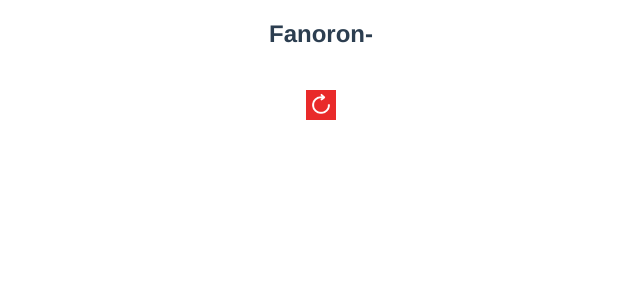
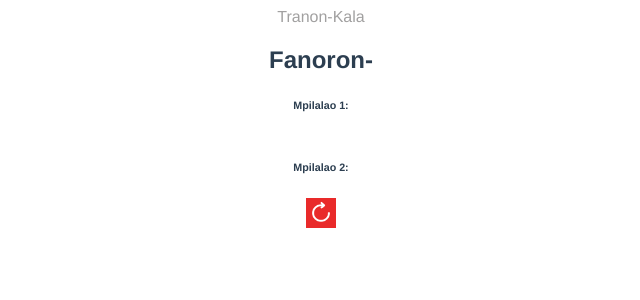
Before and after one commit to TatumLn/Gasy-Game-GG, a Vue app in the folder fanorona-vuejs/: page /Board in a window 1280 px wide. Shown: the top 300 px of the page, without its empty margins (319-959 px from the left). Built offline with nearby package versions, Linux system fonts and the light colour scheme.

Commit message:
Logique du Jeu restant?

```diff
--- a/fanorona-vuejs/src/components/Board.vue
+++ b/fanorona-vuejs/src/components/Board.vue
@@ -3,7 +3,11 @@
       <div class="Board">
         <!---->
       <div class="Zone-Menu1">
+        <router-link to="/" style="color: #a1a0a0; text-decoration: none">
+        Tranon-Kala
+        </router-link>
         <h2>Fanoron-{{ Karazany }}</h2>
+        <h6>Mpilalao 1:</h6>
         <h4>{{ Mpilalao1 }}</h4>
       </div>
       <!--Zone de jeu-->
@@ -19,8 +23,9 @@
         <!---->
     <div class="Zone-Menu2">
       <h4>{{ Mpilalao2 }}</h4>
+      <h6>Mpilalao 2:</h6>
       </div>
-      <button class="btnAverina" type="submit" @click="Reset"></button>
+      <button class="btnAverina" @click="Reset"></button>
     </div>
 </template>
 
--- a/fanorona-vuejs/src/components/Fepetra.vue
+++ b/fanorona-vuejs/src/components/Fepetra.vue
@@ -1,6 +1,7 @@
 <template>
     <div class="contenu">
     <div class="titre">
+        <!--Regles du Jeu Fanorona-->
         <h2>
             Fepetran'i Fanorona Malagasy
         </h2>
@@ -12,7 +13,7 @@
         Raha samy misy vaton'ny mpifanandrina ny toerana nihatahana sy ny toerana hatonina, dia misafidy ilay manakisaka na ny eo alohan'ny hisaka no esorina na ny tato ivohony.<br>
         Raha mahaisotra vaton'ny mpifanandrina ny hetsika anankiray dia mbola afaka manohy manisaka ny vatony ihany ny mpilalao fa tsy miova ny anjara. Tsy maintsy ilay vato nahisaka ihany no azo akisaka. Tsy azo atao koa ny miverina amin'ny toerana efa nipetrahan'iny vato iny.<br>
     </p>
-    <router-link to="/" style="color: #a1a0a0; text-decoration: none">Menu</router-link>
+    <router-link to="/" style="color: #a1a0a0; text-decoration: none">Tranon-Kala</router-link>
 </div>
 </template>
 
```
Also changed, not shown: fanorona-vuejs/src/assets/Home.png.
